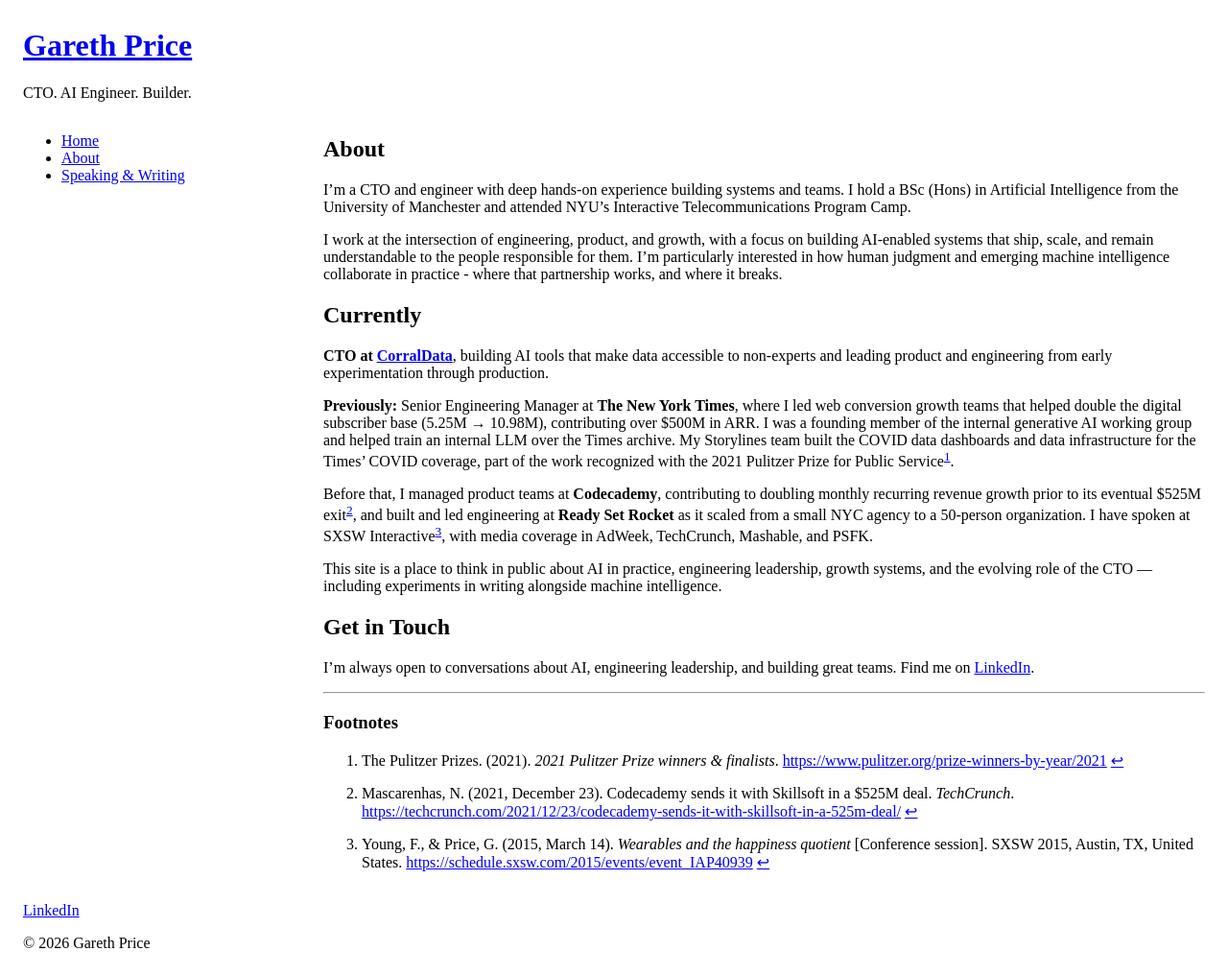
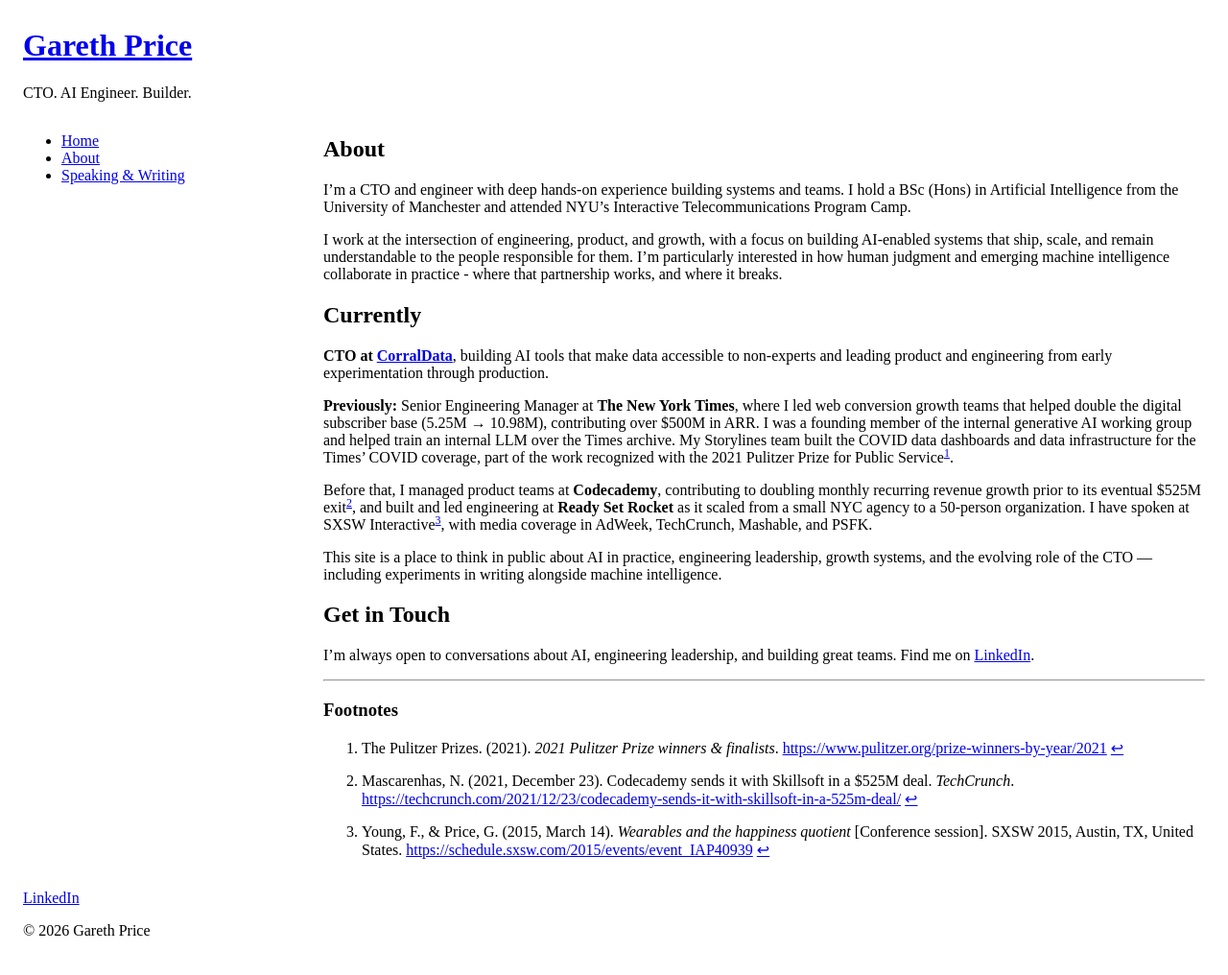
Before and after one commit to garethsprice/blog, a Jekyll site: the page built from about.md, in a window 1280 px wide. Shown: the whole page at 96% size. Built offline with Jekyll 4.4.1, drawn with Linux system fonts in a browser that asks for light colours.

Commit message:
Update main.scss to import reset styles before grid styles for improved layout consistency

```diff
--- a/assets/css/main.scss
+++ b/assets/css/main.scss
@@ -1,4 +1,5 @@
 ---
 ---
 
+@import "reset";
 @import "grid";
```
